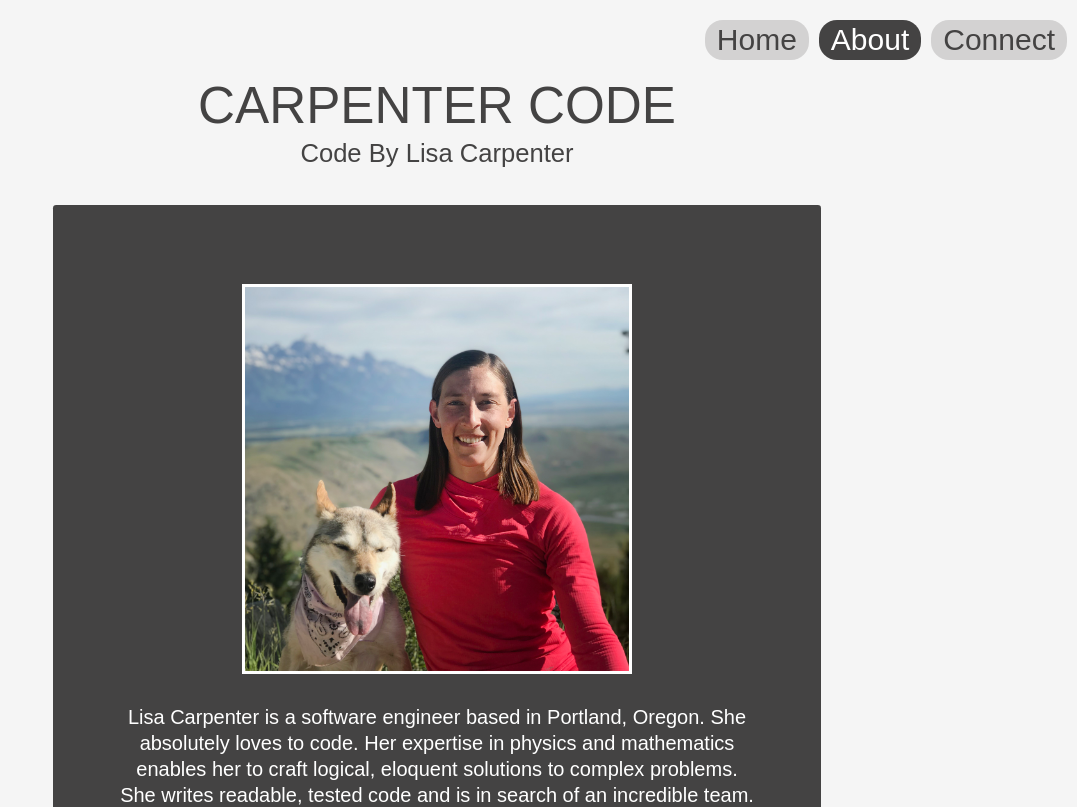
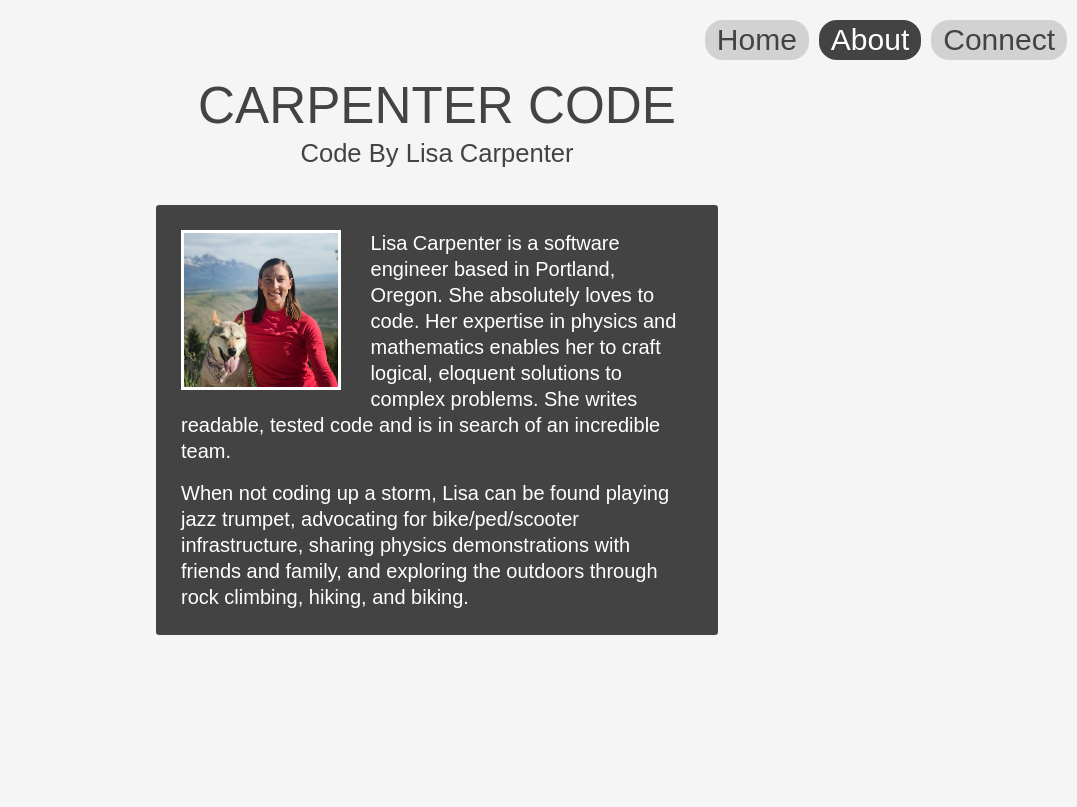
Before and after one commit to licarpen/website, a React app: page /about in a window 1280 px wide. Shown: the top 807 px of the page, without its empty margins (203-1280 px from the left). Built offline with nearby package versions, Linux system fonts and the light colour scheme.

Commit message:
fix about page for desktop

```diff
--- a/src/components/about/About.css
+++ b/src/components/about/About.css
@@ -1,27 +1,33 @@
 .About{
   width: 80%;
   margin: auto;
-  margin-top: 30px;
+  margin-top: 25px;
   border-radius: 0.2em;
   background: rgb(68, 67, 67);
-  padding: 5vw;
+  padding: 25px;
 
   img{
     display: block;
     width: 60%;
     margin: auto;
-    margin-top: 15px;
-    margin-bottom: 30px;
+    margin-bottom: 20px;
     border: 3px white solid;
   }
 
   p{
-    font-size: 4vw;
-    line-height: 5vw;
+    text-align: left;
+    font-size: 20px;
+    line-height: 24px;
   }
 
-  @media screen and (min-width: 600px){
-    width: 50%;
+  @media screen and (min-width: 1000px){
+    width: 40%;
+    img{
+      width: 30%;
+      float: left;
+      margin-right: 30px;
+      margin-bottom: 0px;
+    }
     p{
       font-size: 20px;
       line-height: 26px;
```
